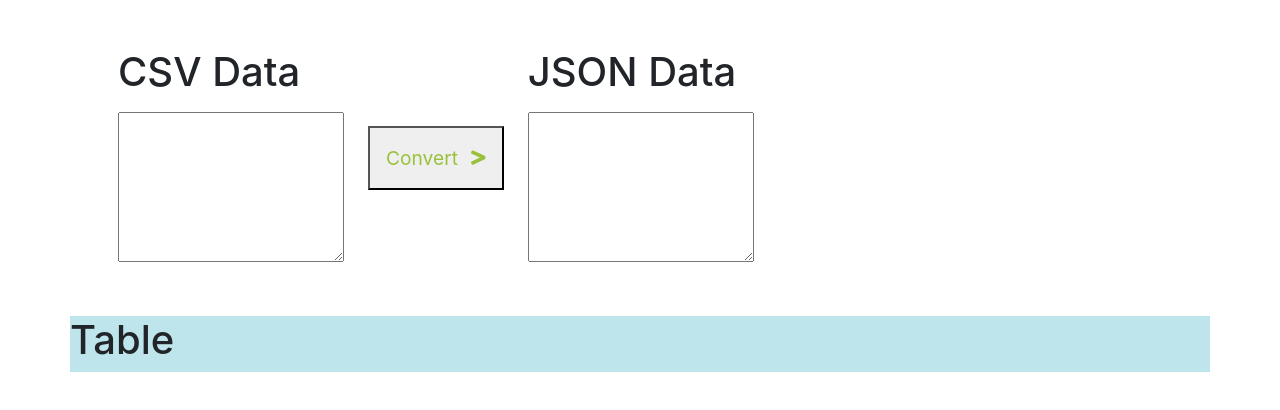
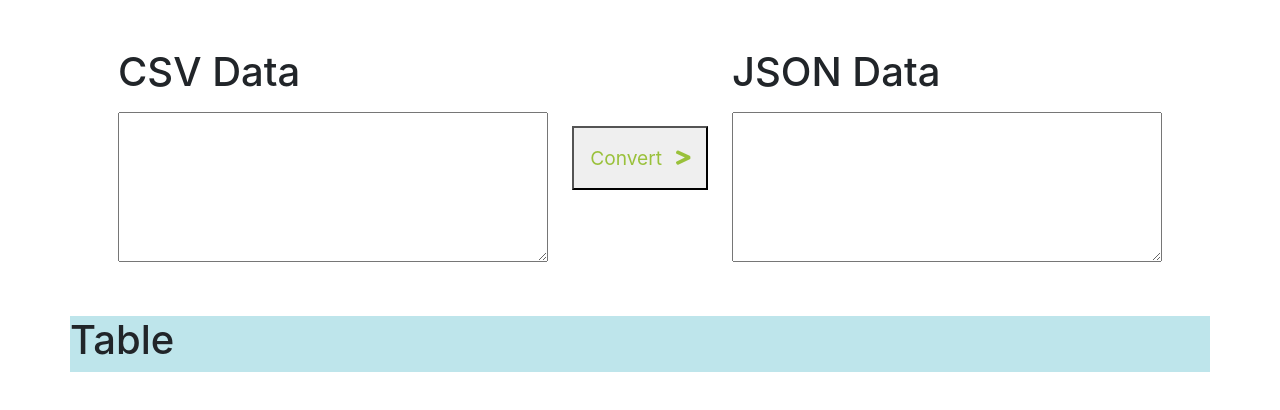
Before and after one commit to yhunglee/csvtojson, an Angular app: page / in a window 1280 px wide. Shown: the top 410 px of the page. Built offline with nearby package versions, Linux system fonts and the light colour scheme.

Commit message:
feat(csv-conversion.component.scss): change width of textarea and flex-grow's portion.

```diff
--- a/src/app/components/csv-conversion/csv-conversion.component.scss
+++ b/src/app/components/csv-conversion/csv-conversion.component.scss
@@ -1,6 +1,8 @@
 .conversion-container {
   display: flex;
   align-items: baseline;
+  justify-content: center;
+  flex: 1 1 auto;
   margin: 48px;
 
   .convertion.csv-to-json {
@@ -11,7 +13,7 @@
 
   textarea {
     height: 150px;
-    width: auto;
+    width: 100%;
   }
 
   .actions {
@@ -25,4 +27,9 @@
       margin-left: 8px;
     }
   }
+
+  .input,
+  .output {
+    flex-grow: 2;
+  }
 }
```
